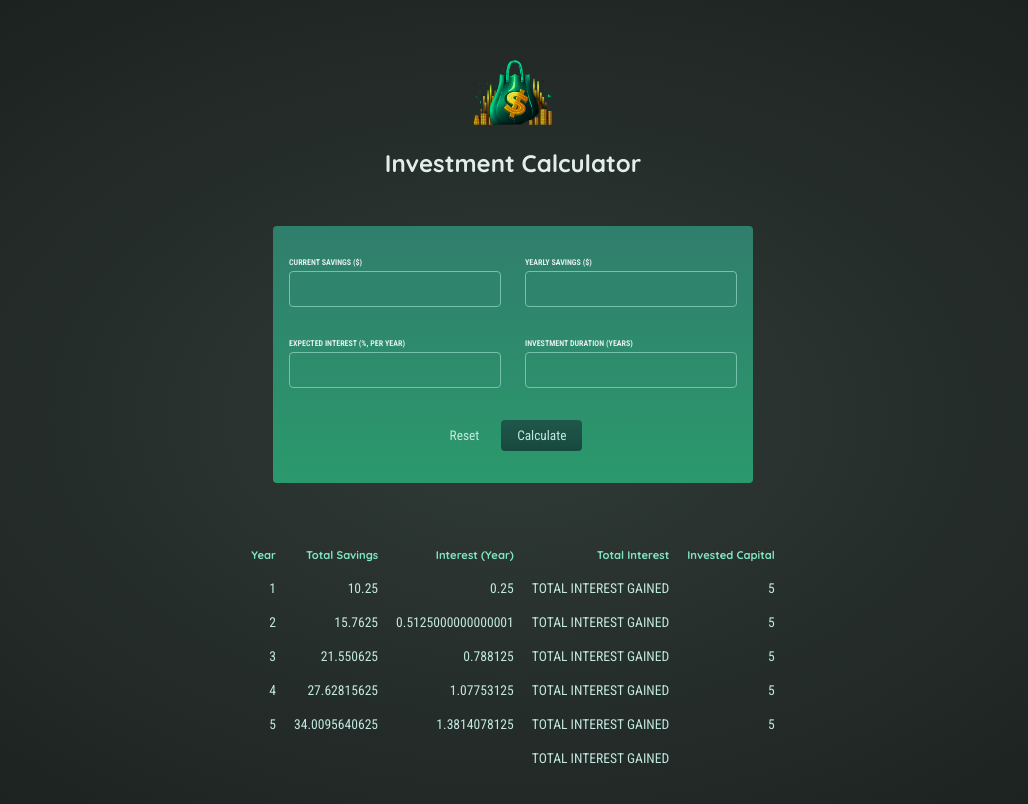
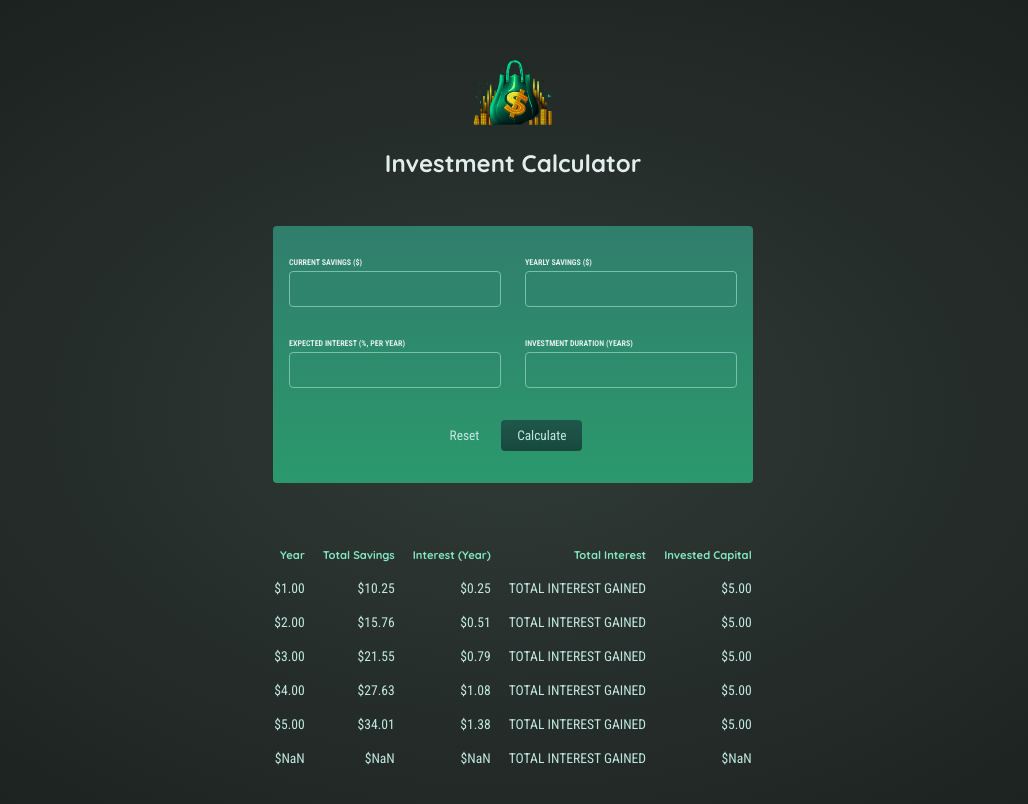
Before and after one commit to Akshay-Achuthan/Investment-Cal, a React (Create React App) app: page / in a window 1280 px wide. Both pictures are taken after typing "5", "5", "5", "5" into the empty fields and a click on the button "Calculate". Shown: the top 804 px of the page, without its empty margins (127-1155 px from the left). Built offline with nearby package versions, Linux system fonts and the light colour scheme.

Commit message:
currency formatter added

```diff
--- a/src/Components/Table/InvestmentTable.js
+++ b/src/Components/Table/InvestmentTable.js
@@ -1,6 +1,14 @@
 import "./InvestmentTable.css"
 
 const InvestmentTable = (props) => {
+
+  const formatter = new Intl.NumberFormat('en-US', {
+    style: 'currency',
+    currency: 'USD',
+    minimumFractionDigits: 2,
+    maximumFractionDigits: 2,
+  });
+
   return (
     <table className="result">
         <thead>
@@ -15,11 +23,11 @@ const InvestmentTable = (props) => {
         <tbody>
           {props.tableData.map((item,index) => (
           <tr key={index}>
-            <td>{item.year}</td>
-            <td>{item.savingsEndOfYear}</td>
-            <td>{item.yearlyInterest}</td>
+            <td>{formatter.format(item.year)}</td>
+            <td>{formatter.format(item.savingsEndOfYear)}</td>
+            <td>{formatter.format(item.yearlyInterest)}</td>
             <td>TOTAL INTEREST GAINED</td>
-            <td>{item.yearlyContribution}</td>
+            <td>{formatter.format(item.yearlyContribution)}</td>
           </tr>
           ))}
         </tbody>
```
